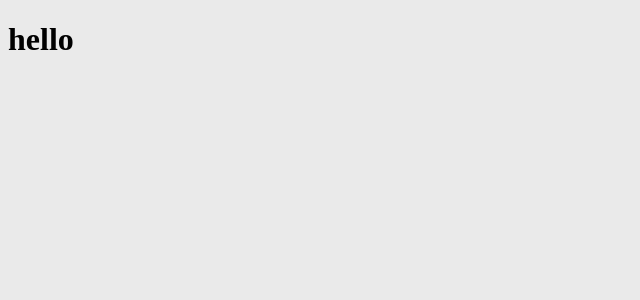
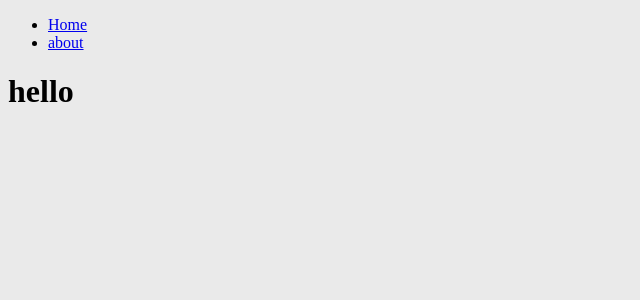
Before and after one commit to Imkamz/portfolio, a Next.js app: page / in a window 1280 px wide. Shown: the top 300 px of the page, without its empty margins (0-640 px from the left). Built offline with nearby package versions, Linux system fonts and the light colour scheme.

Commit message:
created about and navbar

```diff
--- /dev/null
+++ b/components/navbar.js
@@ -0,0 +1,20 @@
+import Link from "next/link"
+export default function Navbar() {
+    return (
+        <div>
+            <ul>
+                <li>
+                    <Link href="/">
+                        Home
+                    </Link>
+                </li>
+                <li>
+                    <Link href="/about">
+                        about
+                    </Link>
+
+                </li>
+            </ul>
+        </div>
+    )
+}
--- a/pages/index.js
+++ b/pages/index.js
@@ -1,5 +1,5 @@
 import Head from 'next/head'
-
+import Navbar from '@/components/navbar'
 
 
 
@@ -13,6 +13,7 @@
         <meta name="viewport" content="width=device-width, initial-scale=1" />
         <link rel="icon" href="/favicon.ico" />
       </Head>
+      <Navbar></Navbar>
       <h1>hello</h1>
       </>
   )
```
Also changed, not shown: pages/about.js (added, +10 -0 lines).
